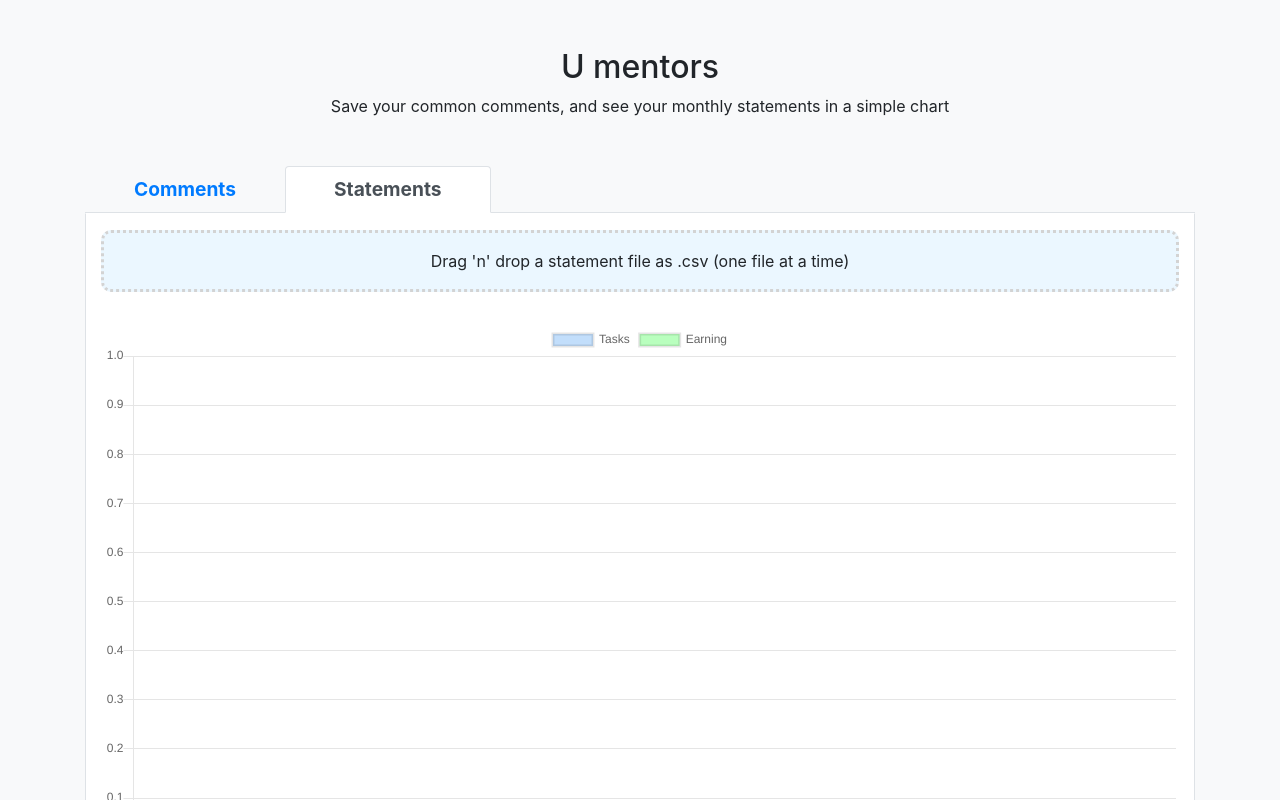
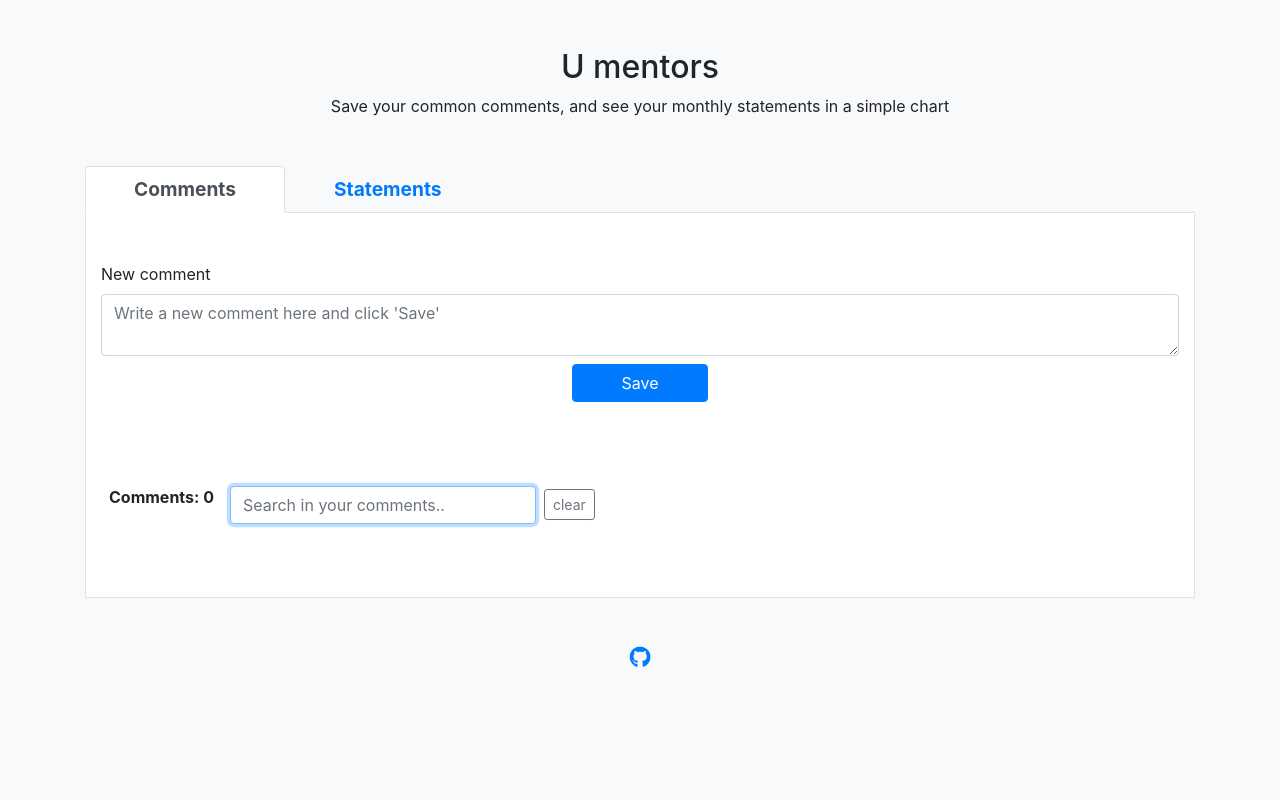
Before and after one commit to iHani/u-mentors, a React (Create React App) app: page / in a window 1280 px wide. Shown: the top 800 px of the page. Built offline with nearby package versions, Linux system fonts and the light colour scheme.

Commit message:
default tap to Comments

```diff
--- a/src/App.js
+++ b/src/App.js
@@ -4,7 +4,7 @@ import CommentsTab from "./Components/CommentsTab";
 import StatementsTab from "./Components/StatementsTab";
 
 function App() {
-  const [tab, setTab] = useState("Statements");
+  const [tab, setTab] = useState("Comments");
 
   return (
     <div className="container mb-5">
```
